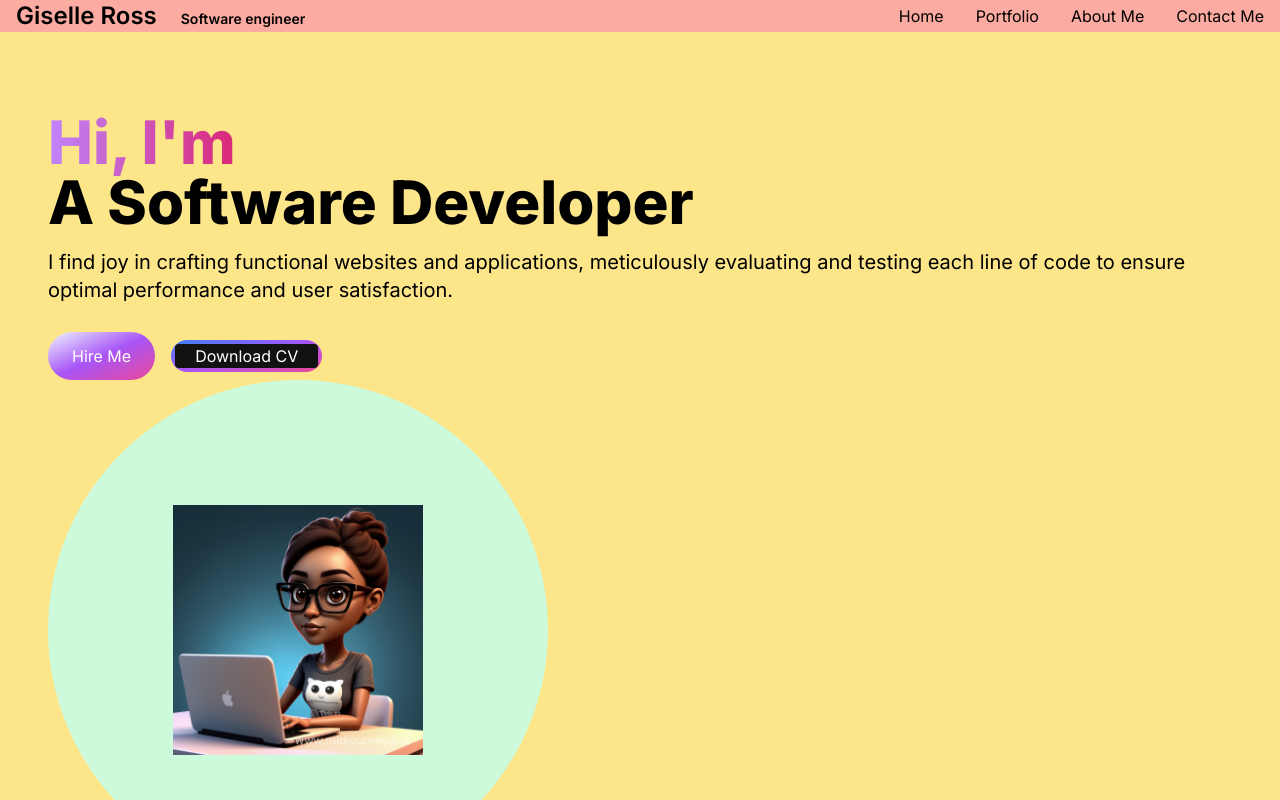
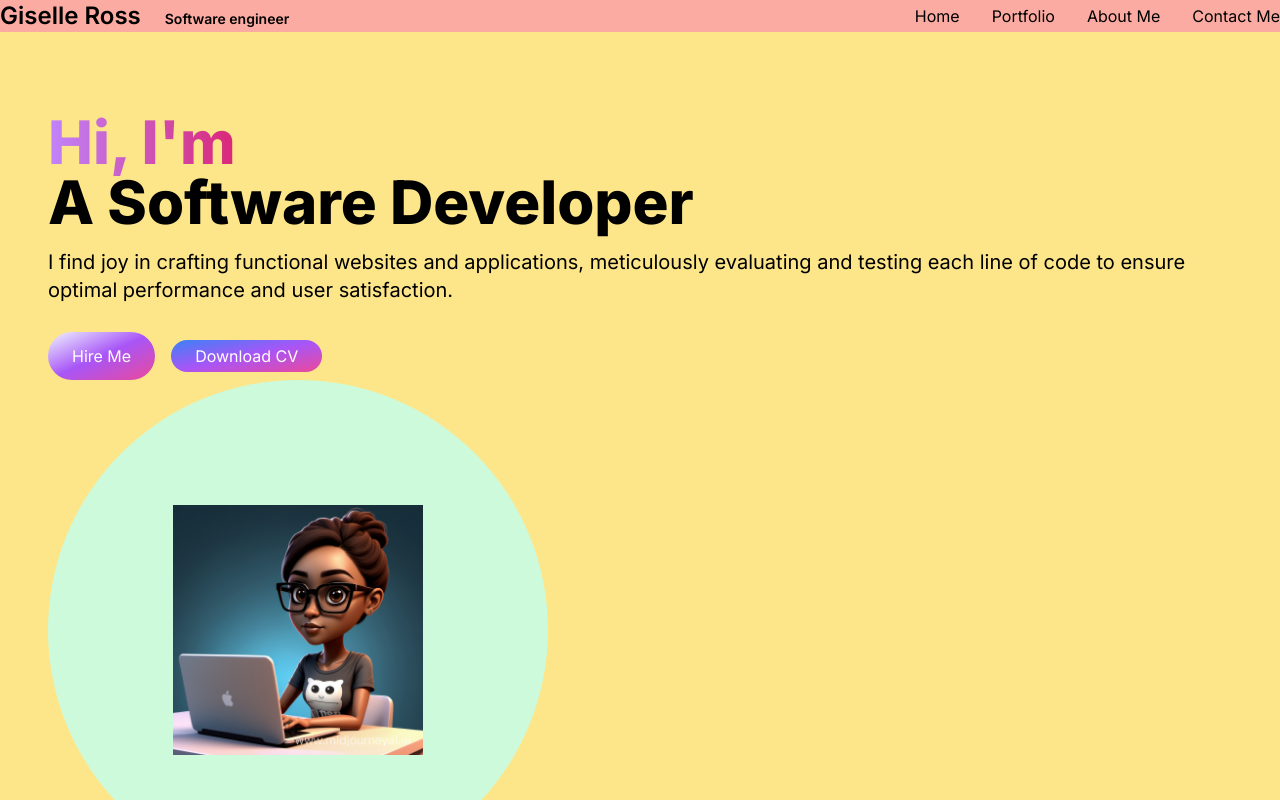
Before and after one commit to giselleRoss/Portfoli2, a Next.js app: page / in a window 1280 px wide. Shown: the top 800 px of the page. Built offline with nearby package versions, Linux system fonts and the light colour scheme.

Commit message:
Update color

```diff
--- a/app/components/Header.js
+++ b/app/components/Header.js
@@ -100,7 +100,7 @@ const Header = () => {
   return (
     <>
       <nav className={`fixed top-0 left-0 right-0 z-10 bg-red-300 bg-opacity-90 ${width <= 780 ? 'px-2' : ''}`}>
-        <div className="flex flex-wrap items-center justify-between mx-auto px-4">
+        <div className="flex flex-wrap items-center justify-between mx-auto">
           <Link href={"/"}>
             <span className="text-black text-2xl font-semibold mb-2">
               Giselle Ross
--- a/app/components/HeroSection.jsx
+++ b/app/components/HeroSection.jsx
@@ -39,7 +39,7 @@ export const HeroSection = () => {
               Hire Me
             </button>
             <button className="px-1 py-1 w-full sm:w-fit rounded-full bg-gradient-to-br from-blue-500 via-purple-500 to-pink-500 hover:bg-slate-800 text-white mt-3">
-              <span className="block bg-[#121212] hover:bg-slate-800 rounded full px-5 py2">
+              <span className="block hover:bg-slate-800 rounded full px-5 py2">
                 Download CV
               </span>
             </button>
```
